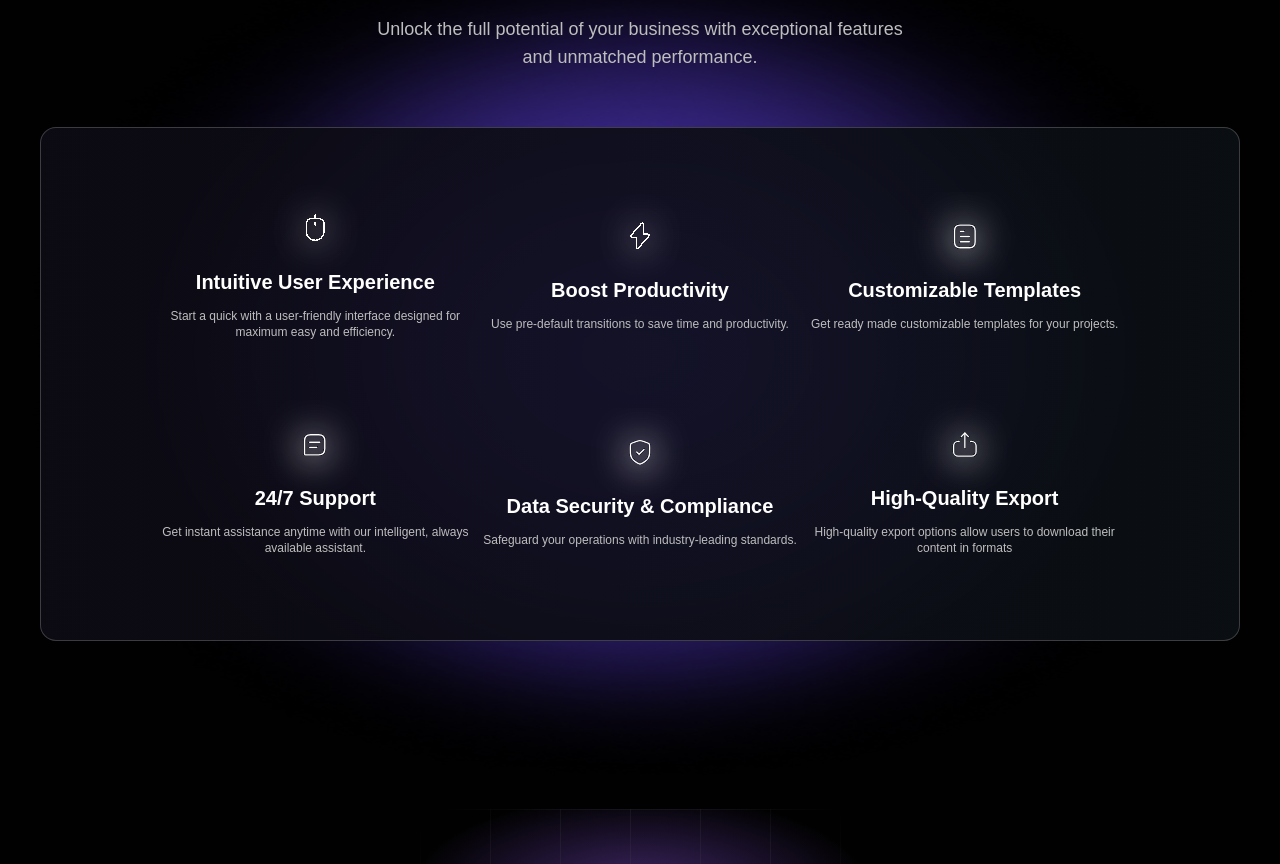
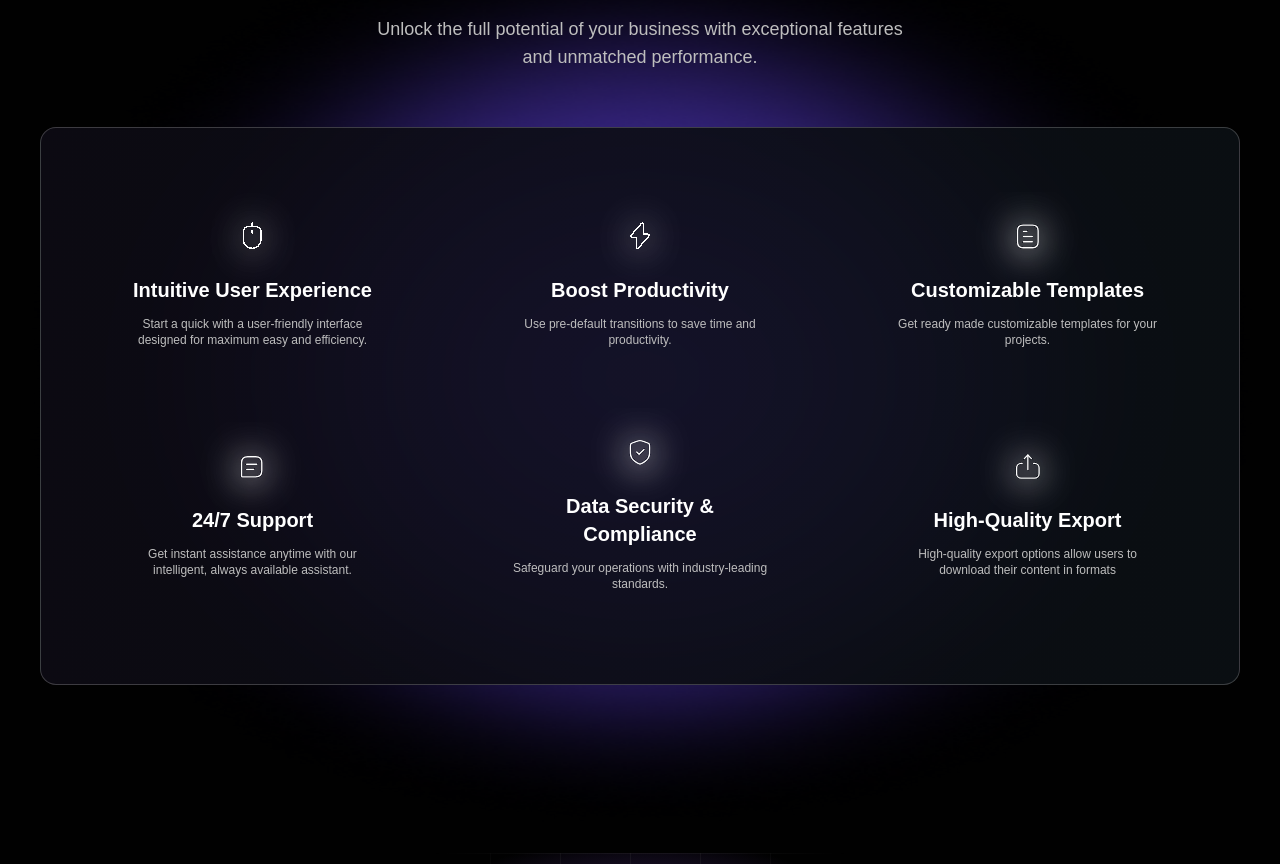
Before and after one commit to mudassirshahid/next-saas-app, a Next.js app: page / in a window 1280 px wide. Shown: the part 2940-3804 px from the top of the page. Built offline with nearby package versions, Linux system fonts and the light colour scheme.

Commit message:
set layout

```diff
--- a/src/components/ChooseUs.tsx
+++ b/src/components/ChooseUs.tsx
@@ -69,10 +69,10 @@ const ChooseUs = () => {
             }}
           ></div>
           <div className="relative sm:px-10 px-8">
-            <section className="relative sm:px-20 px-10 lg:py-18 sm:py-18 py-10 border border-white border-opacity-20 rounded-2xl bg-gradient-to-r from-[#0D0B14E6] to-[#0B1014E6] backdrop-blur-[16px]">
+            <section className="relative sm:px-12 px-10 lg:py-18 sm:py-12 py-10 border border-white border-opacity-20 rounded-2xl bg-gradient-to-r from-[#0D0B14E6] to-[#0B1014E6] backdrop-blur-[16px]">
               <div className="relative z-10 max-w-screen-xl mx-auto px-4 text-gray-300 justify-between gap-24 lg:flex md:px-8">
                 <div className="">
-                  <ul className="grid lg:grid-cols-3">
+                  <ul className="grid lg:grid-cols-3 gap-[0%_12%]">
                     {features.map((item, idx) => (
                       <li
                         key={idx}
```
